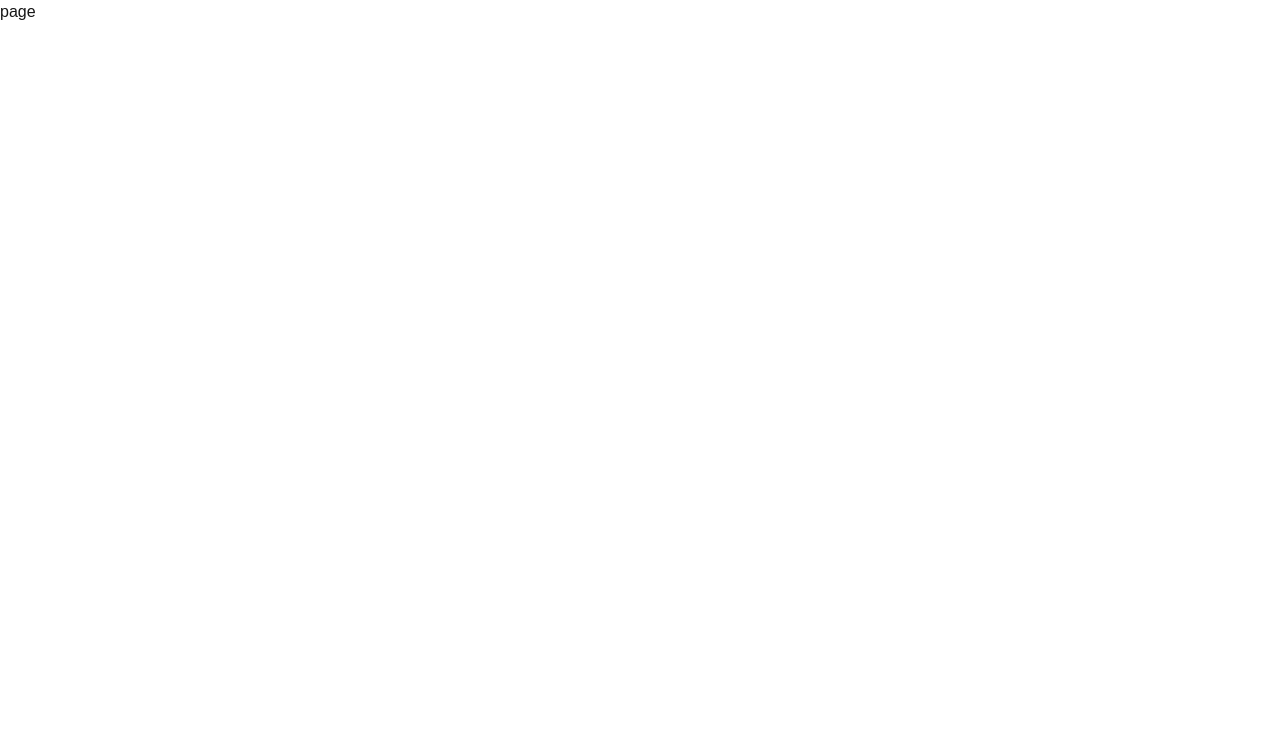
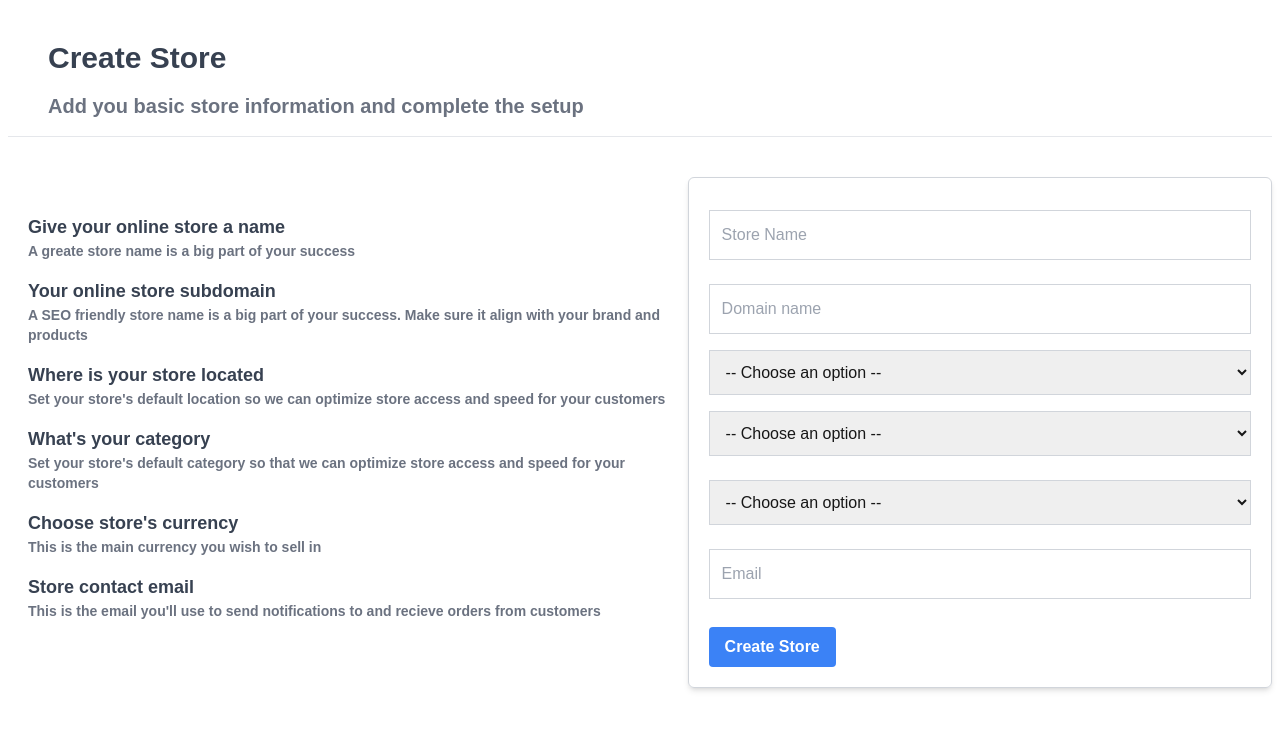
Before and after one commit to PranoySarker/express-store, a Next.js app: page /create-store in a window 1280 px wide. Shown: the top 730 px of the page. Built offline with nearby package versions, Linux system fonts and the light colour scheme.

Commit message:
created the store creation functionality

```diff
--- a/next.config.mjs
+++ b/next.config.mjs
@@ -1,4 +1,8 @@
 /** @type {import('next').NextConfig} */
-const nextConfig = {};
+const nextConfig = {
+  experimental: {
+    serverActions: true,
+  },
+};
 
 export default nextConfig;
--- /dev/null
+++ b/src/app/actions.js
@@ -0,0 +1,22 @@
+"use server";
+
+export async function createStore(formData) {
+  try {
+    const res = await fetch(
+      `https://interview-task-green.vercel.app/task/stores/create`,
+      {
+        method: "POST",
+        headers: { "Content-Type": "application/json" },
+        body: JSON.stringify(formData),
+      }
+    );
+    if (!res.ok) {
+      const errorData = await res.json();
+      throw new Error(errorData?.message);
+    }
+    const data = await res.json();
+    return { success: true, message: "Store created successfully!", data };
+  } catch (error) {
+    return { success: false, message: error.message };
+  }
+}
--- a/src/app/create-store/page.js
+++ b/src/app/create-store/page.js
@@ -1,5 +1,25 @@
+import StoreForm from "@/components/StoreForm";
+import StoreFormText from "@/components/StoreFormText";
+
 const CreateStorePage = () => {
-  return <div>page</div>;
+  return (
+    <div className="px-2">
+      <h1 className="text-3xl font-bold text-gray-700 mt-10 pl-10">
+        Create Store
+      </h1>
+      <p className="text-xl font-semibold text-gray-500 my-4 pl-10">
+        Add you basic store information and complete the setup
+      </p>
+      <hr />
+
+      <div className="flex my-10">
+        <StoreFormText />
+        <div className="border border-gray-300 rounded-md shadow-md p-5 w-1/2 mx-auto">
+          <StoreForm />
+        </div>
+      </div>
+    </div>
+  );
 };
 
 export default CreateStorePage;
--- a/src/app/page.js
+++ b/src/app/page.js
@@ -2,11 +2,11 @@ import CheckDomainWrapper from "@/components/CheckDomainWrapper";
 
 export default function Home() {
   return (
-    <div>
+    <>
       <h1 className="text-3xl font-bold text-center text-gray-700 my-10">
         WELCOME!!
       </h1>
       <CheckDomainWrapper />
-    </div>
+    </>
   );
 }
--- a/src/app/store/page.js
+++ b/src/app/store/page.js
@@ -1,4 +1,4 @@
-const StorePage = () => {
+const StorePage = async () => {
   return <div>page</div>;
 };
 
--- a/src/components/CheckDomainWrapper.jsx
+++ b/src/components/CheckDomainWrapper.jsx
@@ -4,14 +4,14 @@ import CheckDomain from "./CheckDomain";
 
 const CheckDomainWrapper = () => {
   return (
-    <div>
+    <>
       <p className="text-xl font-semibold text-center text-gray-500 my-4">
         to access your store you should check your domain first
       </p>
       <div className="border border-gray-300 rounded-md shadow-md p-5 w-1/2 mx-auto">
         <CheckDomain />
       </div>
-    </div>
+    </>
   );
 };
 
--- /dev/null
+++ b/src/components/StoreForm.jsx
@@ -0,0 +1,139 @@
+"use client";
+
+import { useState } from "react";
+import { useForm } from "react-hook-form";
+import { useRouter } from "next/navigation";
+import { createStore } from "@/app/actions";
+
+const StoreForm = () => {
+  const [loading, setLoading] = useState(false);
+
+  const {
+    register,
+    handleSubmit,
+    formState: { errors },
+  } = useForm();
+
+  const router = useRouter();
+
+  const onSubmit = async (data) => {
+    setLoading(true);
+
+    const result = await createStore(data);
+
+    if (result.success) {
+      setLoading(false);
+      router.push("/store");
+    } else {
+      setLoading(false);
+      console.log(result.message);
+    }
+  };
+
+  return (
+    <div>
+      <form onSubmit={handleSubmit(onSubmit)}>
+        <div>
+          <input
+            type="text"
+            className="border border-gray-300 w-full p-3 my-3"
+            {...register("name", {
+              required: "Store name is required",
+              minLength: {
+                value: 3,
+                message: "Store name must be at least 3 characters long",
+              },
+            })}
+            placeholder="Store Name"
+          />
+          {errors.name && <p className="text-red-500">{errors.name.message}</p>}
+        </div>
+
+        <div>
+          <input
+            type="text"
+            className="border border-gray-300 w-full p-3 my-3"
+            {...register("domain", {
+              required: "Domain is required",
+            })}
+            placeholder="Domain name"
+          />
+          {errors.domain && (
+            <p className="text-red-500">{errors.domain.message}</p>
+          )}
+        </div>
+
+        <div>
+          <select
+            className="border border-gray-300 w-full p-3 my-1"
+            {...register("country", { required: "Please select country" })}
+          >
+            <option value="">-- Choose an option --</option>
+            <option value="Bangladesh">Bangladesh</option>
+            <option value="Singapore">Singapore</option>
+            <option value="USA">USA</option>
+          </select>
+
+          {errors.country && (
+            <p className="text-red-500 mt-1">{errors.country.message}</p>
+          )}
+        </div>
+
+        <div>
+          <select
+            {...register("category", { required: "Please select category" })}
+            className="border border-gray-300 w-full p-3 my-3"
+          >
+            <option value="">-- Choose an option --</option>
+            <option value="Fashion">Fashion</option>
+            <option value="Gadgets">Gadgets</option>
+            <option value="Grocery">Grocery</option>
+          </select>
+
+          {errors.category && (
+            <p className="text-red-500 mt-1">{errors.category.message}</p>
+          )}
+        </div>
+
+        <div>
+          <select
+            {...register("currency", { required: "Please select currency" })}
+            className="border border-gray-300 w-full p-3 my-3"
+          >
+            <option value="">-- Choose an option --</option>
+            <option value="BDT">BDT</option>
+            <option value="USD">USD</option>
+            <option value="EUR">EUR</option>
+          </select>
+
+          {errors.currency && (
+            <p className="text-red-500 mt-1">{errors.currency.message}</p>
+          )}
+        </div>
+
+        <div>
+          <input
+            type="email"
+            placeholder="Email"
+            className="border border-gray-300 w-full p-3 my-3"
+            {...register("email", {
+              required: "Please enter your emails",
+              pattern: /^\S+@\S+$/i,
+            })}
+          />
+          {errors.email && (
+            <p className="text-red-500 mt-1">{errors.email.message}</p>
+          )}
+        </div>
+        <button
+          type="submit"
+          className="bg-blue-500 hover:bg-blue-700 text-white font-bold py-2 px-4 rounded mt-4"
+        >
+          {loading ? "Submitting..." : "Create Store"}
+        </button>
+      </form>
+    </div>
+  );
+};
+
+export default StoreForm;
--- /dev/null
+++ b/src/components/StoreFormText.jsx
@@ -0,0 +1,65 @@
+const StoreFormText = () => {
+  return (
+    <div className="p-5">
+      <div className="mt-4">
+        <h1 className="text-lg font-bold text-gray-700 ">
+          Give your online store a name
+        </h1>
+        <p className="text-sm font-semibold text-gray-500">
+          A greate store name is a big part of your success
+        </p>
+      </div>
+
+      <div className="mt-4">
+        <h1 className="text-lg font-bold text-gray-700 ">
+          Your online store subdomain
+        </h1>
+        <p className="text-sm font-semibold text-gray-500">
+          A SEO friendly store name is a big part of your success. Make sure it
+          align with your brand and products
+        </p>
+      </div>
+
+      <div className="mt-4">
+        <h1 className="text-lg font-bold text-gray-700 ">
+          Where is your store located
+        </h1>
+        <p className="text-sm font-semibold text-gray-500">
+          Set your store's default location so we can optimize store access and
+          speed for your customers
+        </p>
+      </div>
+
+      <div className="mt-4">
+        <h1 className="text-lg font-bold text-gray-700 ">
+          What's your category
+        </h1>
+        <p className="text-sm font-semibold text-gray-500">
+          Set your store's default category so that we can optimize store access
+          and speed for your customers
+        </p>
+      </div>
+
+      <div className="mt-4">
+        <h1 className="text-lg font-bold text-gray-700 ">
+          Choose store's currency
+        </h1>
+        <p className="text-sm font-semibold text-gray-500">
+          This is the main currency you wish to sell in
+        </p>
+      </div>
+
+      <div className="mt-4">
+        <h1 className="text-lg font-bold text-gray-700 ">
+          Store contact email
+        </h1>
+        <p className="text-sm font-semibold text-gray-500">
+          This is the email you'll use to send notifications to and recieve
+          orders from customers
+        </p>
+      </div>
+    </div>
+  );
+};
+
+export default StoreFormText;
```
